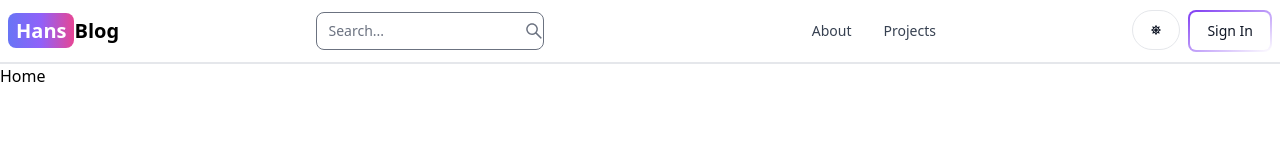
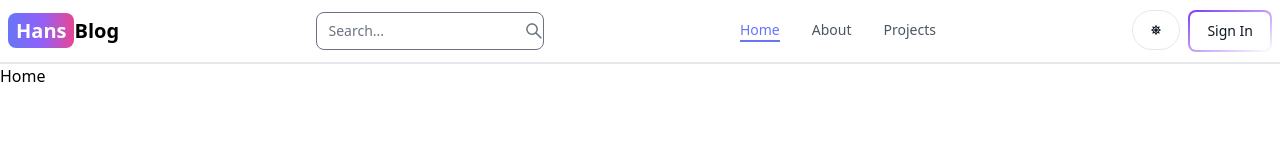
Before and after one commit to hanskkangg/hans_blog_new_repo, a React (Vite) app in the folder client/: page / in a window 1280 px wide. Shown: the top 160 px of the page. Built offline with nearby package versions, Linux system fonts and the light colour scheme.

Commit message:
active bar updated

```diff
--- a/client/src/components/Header.jsx
+++ b/client/src/components/Header.jsx
@@ -100,17 +100,38 @@ export default function Header() {
       </div>
 
       <Navbar.Collapse className='lg:flex lg:gap-4'>
-  <Navbar.Link as={Link} to='/' active={path === '/'}>
+  <Navbar.Link
+    as={Link}
+    to='/'
+    className={`text-sm font-medium ${
+      path === '/' ? 'text-indigo-500 border-b-2 border-indigo-500' : 'text-gray-600'
+    }`}
+  >
     Home
   </Navbar.Link>
-  <Navbar.Link as={Link} to='/about' active={path === '/about'}>
+
+  <Navbar.Link
+    as={Link}
+    to='/about'
+    className={`text-sm font-medium ${
+      path === '/about' ? 'text-indigo-500 border-b-2 border-indigo-500' : 'text-gray-600'
+    }`}
+  >
     About
   </Navbar.Link>
-  <Navbar.Link as={Link} to='/projects' active={path === '/projects'}>
+
+  <Navbar.Link
+    as={Link}
+    to='/projects'
+    className={`text-sm font-medium ${
+      path === '/projects' ? 'text-indigo-500 border-b-2 border-indigo-500' : 'text-gray-600'
+    }`}
+  >
     Projects
   </Navbar.Link>
 </Navbar.Collapse>
 
+
     </Navbar>
   );
 }
```
